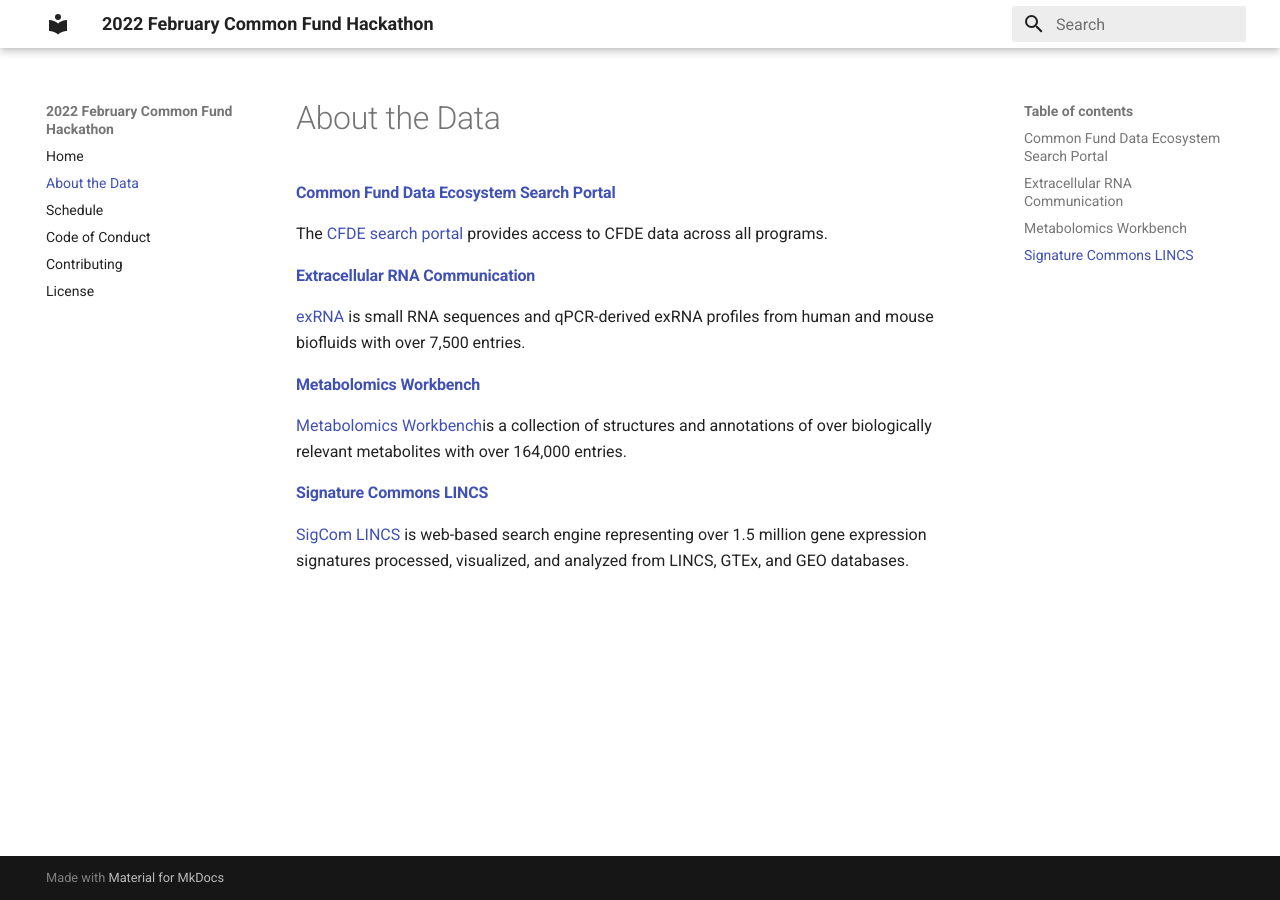
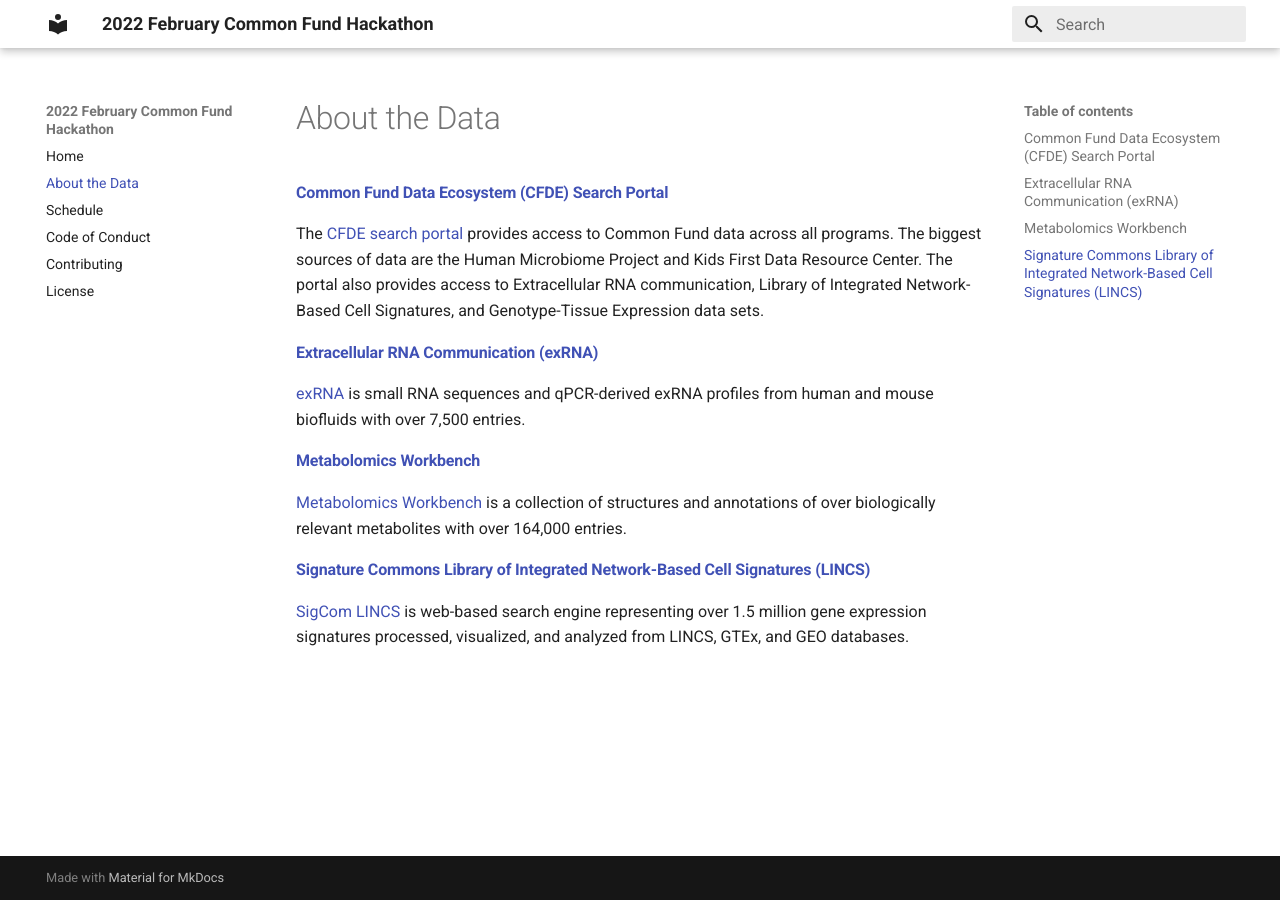
Before and after one commit to nih-cfde/2022-feb-hackathon, an MkDocs documentation site: the page built from docs/about.md, in a window 1280 px wide. Built offline with MkDocs 1.6.1 and Material for MkDocs 9.7.7, drawn with Linux system fonts in a browser that asks for light colours.

Commit message:
adding cfde text on portal data and fix typo

```diff
--- a/docs/about.md
+++ b/docs/about.md
@@ -1,15 +1,15 @@
-#### [Common Fund Data Ecosystem Search Portal](https://app.nih-cfde.org/)
+#### [Common Fund Data Ecosystem (CFDE) Search Portal](https://app.nih-cfde.org/)
 
-The [CFDE search portal](https://app.nih-cfde.org/) provides access to CFDE data across all programs.
+The [CFDE search portal](https://app.nih-cfde.org/) provides access to Common Fund data across all programs. The biggest sources of data are the Human Microbiome Project and Kids First Data Resource Center. The portal also provides access to Extracellular RNA communication, Library of Integrated Network-Based Cell Signatures, and Genotype-Tissue Expression data sets.
 
-#### [Extracellular RNA Communication](https://exrna-atlas.org/)
+#### [Extracellular RNA Communication (exRNA)](https://exrna-atlas.org/)
 
 [exRNA](https://exrna-atlas.org/) is small RNA sequences and qPCR-derived exRNA profiles from human and mouse biofluids with over 7,500 entries.
 
 #### [Metabolomics Workbench](https://www.metabolomicsworkbench.org/)
 
-[Metabolomics Workbench](https://www.metabolomicsworkbench.org/)is a collection of structures and annotations of over biologically relevant metabolites with over 164,000 entries.
+[Metabolomics Workbench](https://www.metabolomicsworkbench.org/) is a collection of structures and annotations of over biologically relevant metabolites with over 164,000 entries.
 
-#### [Signature Commons LINCS](https://maayanlab.cloud/sigcom-lincs/#/SignatureSearch/UpDown)
+#### [Signature Commons Library of Integrated Network-Based Cell Signatures (LINCS)](https://maayanlab.cloud/sigcom-lincs/#/SignatureSearch/UpDown)
 
 [SigCom LINCS](https://maayanlab.cloud/sigcom-lincs/#/SignatureSearch/UpDown) is web-based search engine representing over 1.5 million gene expression signatures processed, visualized, and analyzed from LINCS, GTEx, and GEO databases.
```
